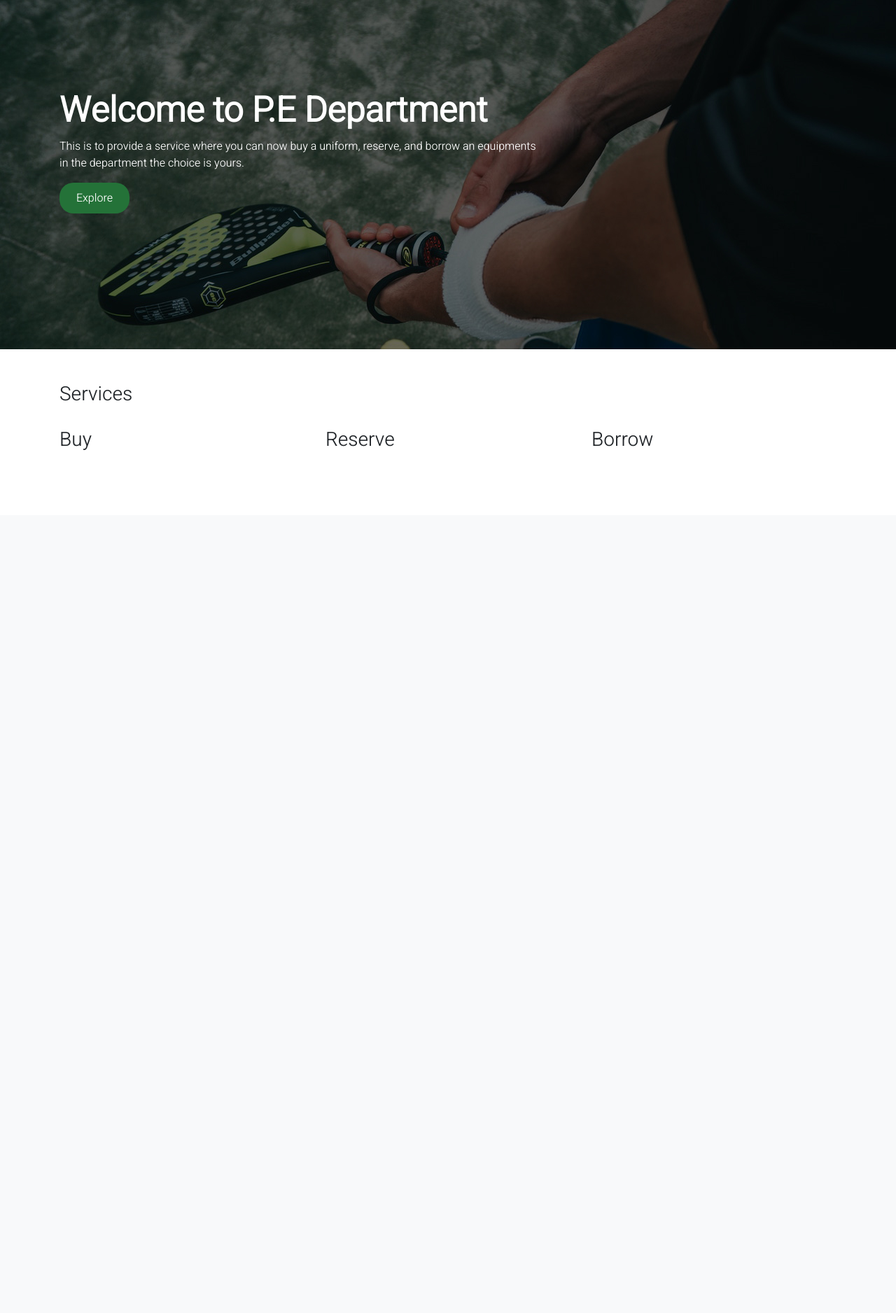
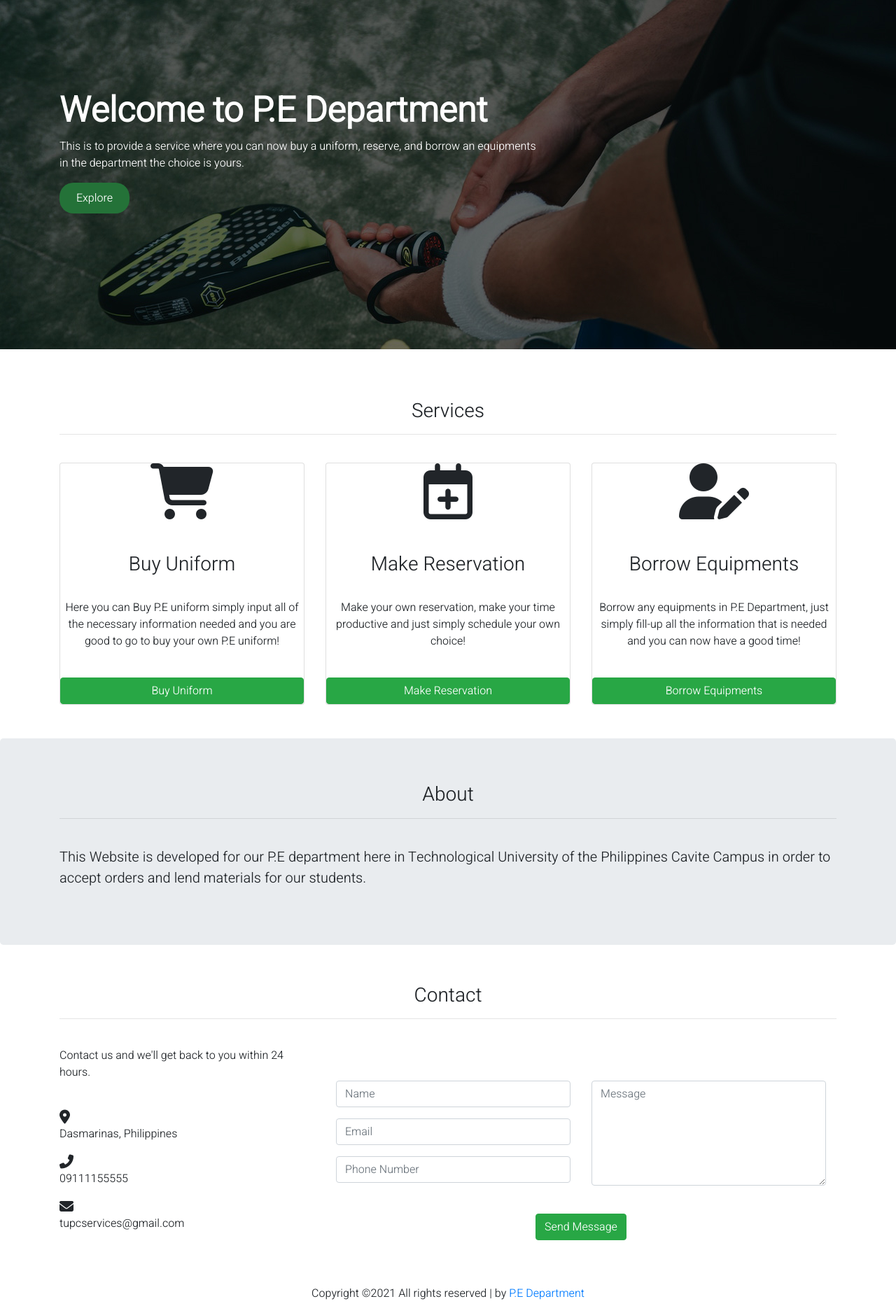
Before and after one commit to ajnarag25/Django_app_P.E-Department, a Django app: page /main/ in a window 1280 px wide. Shown: the part 64-1940 px from the top of the page at 70% size. Before the commit the page ends 707 px from the top, so only its background shows below. Run offline with Django 3.2, Linux system fonts and the light colour scheme; some libraries are stand-ins or nearby versions.

Commit message:
Update index.html

```diff
--- a/django_app/main/templates/index.html
+++ b/django_app/main/templates/index.html
@@ -1,49 +1,134 @@
-<!DOCTYPE html>
-<html lang="en">
-<head>
-    <meta charset="UTF-8">
-    <meta http-equiv="X-UA-Compatible" content="IE=edge">
-    <meta name="viewport" content="width=device-width, initial-scale=1.0">
-    <title>P.E Department</title>
-    <link href="https://fonts.googleapis.com/css2?family=Heebo:wght@300&display=swap" rel="stylesheet">
-    <link href="https://cdnjs.cloudflare.com/ajax/libs/font-awesome/5.15.1/css/all.min.css" rel="stylesheet"/>
-    <link rel="stylesheet" href="css/bootstrap.min.css">
-    <link rel="stylesheet" href="css/style.css">
-</head>
-<body>
+{% extends "base.html" %}
+{% load static %}
+
+{% block content %}
     {% include "navbar.html" %}
 
-    <div style="background-image: url('assets/home-bg.jpg'); height: 500px; background-size: cover;">
+    <div style="background-image: url('{% static "media/home-bg.jpg" %}'); height: 500px; background-size: cover;">
         <div class="container main-container">
             <h1>Welcome to P.E Department</h1>
             <p>This is to provide a service where you can now buy a uniform, reserve, and borrow an equipments <br>
-                 in the department the choice is yours.</p>
+                    in the department the choice is yours.</p>
             <button class="button-custom">Explore</button>
+        </div>
+    </div>
+
+    <br id="service">
+    <br>
+    <br>
+
+    <div class="container service-container">
+        <h3 class="text-center service-title">Services</h3>
+        <hr>
+        <div class="row">
+            <div class="col-sm-4 text-center">
+                <br>
+                <div class="card">
+                    <i class="fas fa-shopping-cart fa-5x"></i>
+                    <br><br>
+                    <h3>Buy Uniform</h3>
+                    <br>
+                    <p>Here you can Buy P.E uniform simply input all of the necessary information needed
+                        and you are good to go to buy your own P.E uniform!</p>
+                    <br>
+                    <a class="btn btn-success" href="buy.html">Buy Uniform</a>
+                </div>
+            </div>
+            <div class="col-sm-4 text-center">
+                <br>
+                <div class="card">
+                    <i class="far fa-calendar-plus fa-5x"></i>
+                    <br><br>
+                    <h3>Make Reservation</h3>
+                    <br>
+                    <p>Make your own reservation, make your time productive and just simply schedule your own choice!</p>
+                    <br>
+                    <a class="btn btn-success" href="reserve.html">Make Reservation</a>
+                </div>
+            </div>
+            <div class="col-sm-4 text-center">
+                <br>
+                <div class="card">
+                    <i class="fas fa-user-edit fa-5x"></i>
+                    <br><br>
+                    <h3>Borrow Equipments</h3>
+                    <br>
+                    <p>Borrow any equipments in P.E Department, just simply fill-up all the
+                        information that is needed and you can now have a good time!</p>
+                    <br>
+                    <a class="btn btn-success" href="borrow.html">Borrow Equipments</a>
+                </div>
+            </div>
         </div>
     </div>
 
     <br>
     <br>
 
-    <div class="container">
-        <h3>Services</h3>
+    <div class="jumbotron bg-custom">
+        <div class="container">
+            <h3 class="text-center">About</h3>
+            <hr>
+            <br>
+            <p class="lead">This Website is developed for our P.E department here in Technological University of the Philippines
+                Cavite Campus in order to accept orders and lend materials for our students.</p>
+        </div>
+    </div>
+
+    <br>
+
+    <div class="container contact-container slideanim">
+        <h3 class="text-center slideanim">Contact</h3>
+        <hr>
         <br>
         <div class="row">
-            <div class="col">
-                <h3>Buy</h3>
+            <div class="col-sm-4">
+                <p>Contact us and we'll get back to you within 24 hours.</p>
+                <br>
+                <div class="content">
+                    <i class="fas fa-map-marker-alt logo-bg fa-lg"></i>
+                    <p>Dasmarinas, Philippines</p>
+                </div>
+                <div class="content">
+                    <i class="fas fa-phone-alt logo-bg fa-lg"></i>
+                    <p> 09111155555</p>
+                </div>
+                <div class="content">
+                    <i class="fas fa-envelope logo-bg fa-lg"></i>
+                    <p>tupcservices@gmail.com</p>
+                </div>
             </div>
-            <div class="col">
-                <h3>Reserve</h3>
-            </div>
-            <div class="col">
-                <h3>Borrow</h3>
+            <div class="col-sm-8">
+                <form method="#">
+                    <br>
+                    <br>
+                    <div class="container">
+                        <div class="row">
+                            <div class="col-md-6">
+                                <div class="form-group">
+                                    <input type="text" name="txtName" class="form-control" placeholder="Name" value="" required />
+                                </div>
+                                <div class="form-group">
+                                    <input type="email" name="txtEmail" class="form-control" placeholder="Email" value="" required/>
+                                </div>
+                                <div class="form-group">
+                                    <input type="text" name="txtPhone" class="form-control" placeholder="Phone Number" value="" required/>
+                                </div>
+                            </div>
+                            <div class="col-md-6">
+                                <div class="form-group">
+                                    <textarea name="txtMsg" class="form-control" placeholder="Message" style="width: 100%; height: 150px;" required></textarea>
+                                </div>
+                                <br>
+                            </div>
+                            <div class="form-group mx-auto ">
+                                <button class="btn btn-success">Send Message</button>
+                            </div>
+                        </div>
+                    </div>
+                </form>
             </div>
         </div>
     </div>
 
-    <script src="js/jquery.js"></script>
-    <script src="js/bootstrap.min.js"></script>
-    <script src="https://use.fontawesome.com/445d09784c.js"></script>
-
-</body>
-</html>
+{% endblock %}
```
